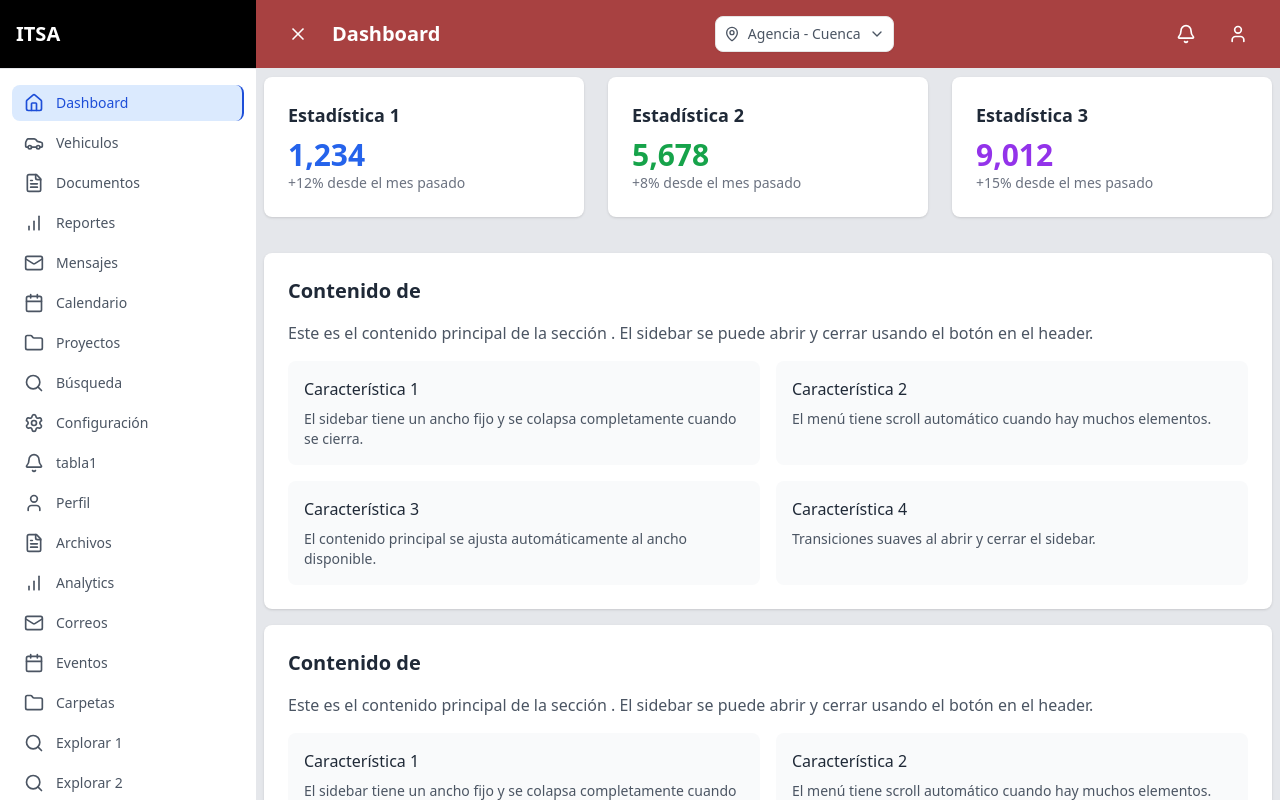
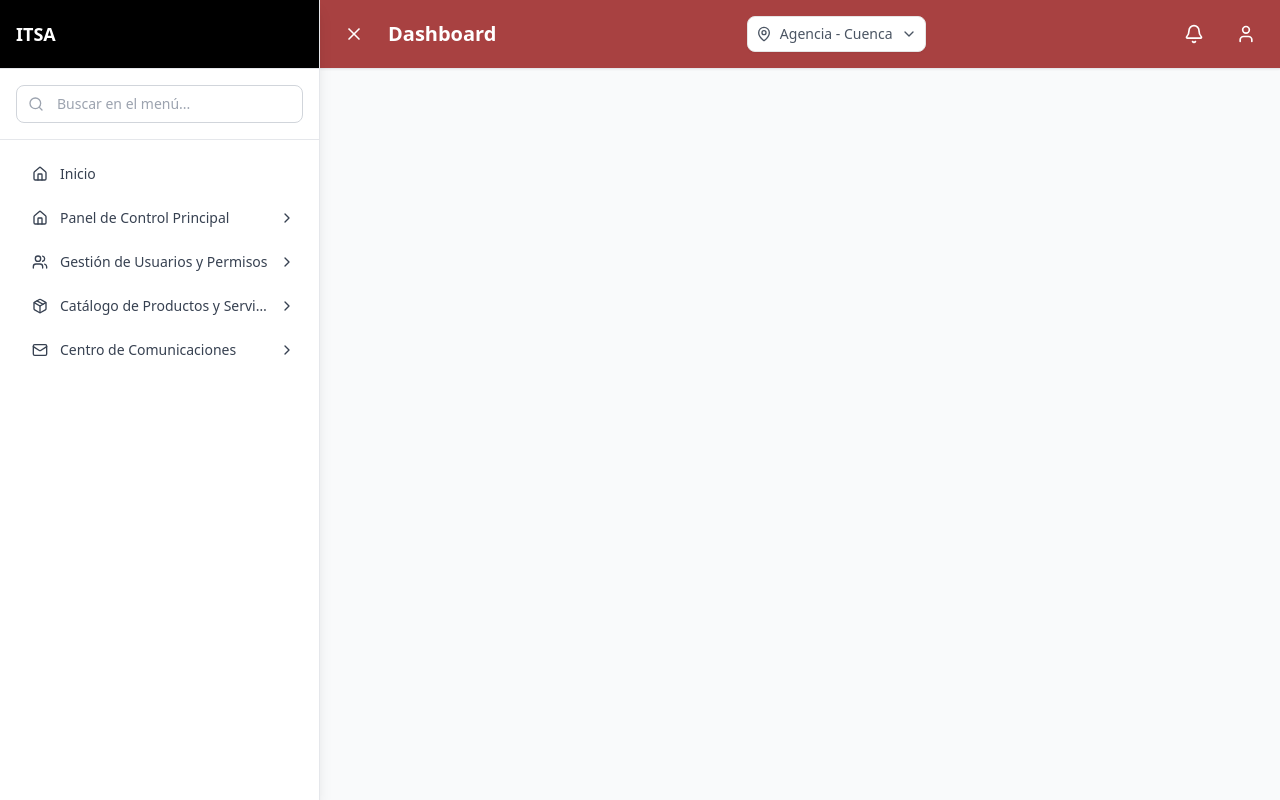
Before and after one commit to tomasfqit/plantilla-muestra-itsa, a React (Vite) app: page / in a window 1280 px wide. Built offline with nearby package versions, Linux system fonts and the light colour scheme; what ag-grid-community would draw is missing.

Commit message:
new mainloyout

```diff
--- /dev/null
+++ b/src/views/Facturas/index.tsx
@@ -0,0 +1,5 @@
+export default function Facturas() {
+    return <div className="flex flex-col gap-4 w-full h-full flex-1 bg-white rounded-md shadow p-4 overflow-auto">
+
+  </div>;
+}
--- a/src/views/MainLayout/index.tsx
+++ b/src/views/MainLayout/index.tsx
@@ -1,129 +1,358 @@
 "use client"
 
-import { useState } from "react"
+import type React from "react"
+import { useState, useMemo } from "react"
 import {
+    ChevronDown,
+    ChevronRight,
     Menu,
     X,
+    Search,
     Home,
     Settings,
+    Users,
     FileText,
-    BarChart,
+    Database,
+    Shield,
+    Globe,
     Mail,
     Calendar,
-    Folder,
-    Search,
+    BarChart3,
+    Package,
+    CreditCard,
+    User,
+    MapPin,
     Bell,
-    User,
-    Car,
-    MapPin,
-    ChevronDown,
 } from "lucide-react"
-import Dashboard from "../Dashboard"
+import { DropdownMenu, DropdownMenuContent, DropdownMenuItem, DropdownMenuTrigger } from "@/components/ui/dropdown-menu"
+import { Button } from "@/components/ui/button"
+import { notificacionesData, type Notificacion } from "@/constants"
 import Usuarios from "../Usuarios"
-import FiltrosModal from "../filtros-modal"
-import { DropdownMenu, DropdownMenuContent, DropdownMenuItem, DropdownMenuTrigger } from "@/components/ui/dropdown-menu"
-import { notificacionesData, type Notificacion } from "@/constants"
-import { Button } from "@/components/ui/button"
 
-const menuItems = [
-    { icon: Home, label: "Dashboard", href: "#" },
-    { icon: Car, label: "Vehiculos", href: "#" },
-    { icon: FileText, label: "Documentos", href: "#" },
-    { icon: BarChart, label: "Reportes", href: "#" },
-    { icon: Mail, label: "Mensajes", href: "#" },
-    { icon: Calendar, label: "Calendario", href: "#" },
-    { icon: Folder, label: "Proyectos", href: "#" },
-    { icon: Search, label: "Búsqueda", href: "#" },
-    { icon: Settings, label: "Configuración", href: "#" },
+interface MenuItem {
+    id: string
+    title: string
+    icon: React.ComponentType<any>
+    children?: MenuItem[]
+}
+
+const menuData: MenuItem[] = [
+    {
+        id: "dashboard",
+        title: "Inicio",
+        icon: Home,
+    },
+    {
+        id: "dashboard",
+        title: "Panel de Control Principal",
+        icon: Home,
+        children: [
+            {
+                id: "analytics",
+                title: "Análisis y Métricas Avanzadas",
+                icon: BarChart3,
+                children: [
+                    { id: "sales-analytics", title: "Análisis de Ventas Detallado", icon: CreditCard },
+                    { id: "user-analytics", title: "Comportamiento de Usuarios", icon: Users },
+                    { id: "performance-metrics", title: "Métricas de Rendimiento", icon: BarChart3 },
+                ],
+            },
+            {
+                id: "reports",
+                title: "Reportes y Documentación",
+                icon: FileText,
+                children: [
+                    { id: "monthly-reports", title: "Reportes Mensuales Ejecutivos", icon: Calendar },
+                    { id: "custom-reports", title: "Reportes Personalizados", icon: FileText },
+                    { id: "export-data", title: "Exportación de Datos", icon: Database },
+                ],
+            },
+        ],
+    },
+    {
+        id: "users",
+        title: "Gestión de Usuarios y Permisos",
+        icon: Users,
+        children: [
+            {
+                id: "user-management",
+                title: "Administración de Usuarios",
+                icon: Users,
+                children: [
+                    { id: "create-user", title: "Crear Nuevos Usuarios", icon: Users },
+                    { id: "edit-users", title: "Editar Perfiles de Usuario", icon: Settings },
+                    { id: "user-permissions", title: "Configurar Permisos", icon: Shield },
+                ],
+            },
+            {
+                id: "roles",
+                title: "Roles y Privilegios del Sistema",
+                icon: Shield,
+                children: [
+                    { id: "admin-roles", title: "Roles de Administrador", icon: Shield },
+                    { id: "user-roles", title: "Roles de Usuario Final", icon: Users },
+                    { id: "custom-roles", title: "Roles Personalizados", icon: Settings },
+                ],
+            },
+        ],
+    },
+    {
+        id: "products",
+        title: "Catálogo de Productos y Servicios",
+        icon: Package,
+        children: [
+            {
+                id: "inventory",
+                title: "Control de Inventario Avanzado",
+                icon: Database,
+                children: [
+                    { id: "stock-management", title: "Gestión de Stock en Tiempo Real", icon: Package },
+                    { id: "suppliers", title: "Proveedores y Suministros", icon: Globe },
+                    { id: "warehouse", title: "Administración de Almacenes", icon: Database },
+                ],
+            },
+            {
+                id: "categories",
+                title: "Categorías y Clasificaciones",
+                icon: FileText,
+                children: [
+                    { id: "main-categories", title: "Categorías Principales", icon: FileText },
+                    { id: "subcategories", title: "Subcategorías Detalladas", icon: FileText },
+                    { id: "tags", title: "Etiquetas y Metadatos", icon: Settings },
+                ],
+            },
+        ],
+    },
+    {
+        id: "communications",
+        title: "Centro de Comunicaciones",
+        icon: Mail,
+        children: [
+            {
+                id: "email-campaigns",
+                title: "Campañas de Email Marketing",
+                icon: Mail,
+                children: [
+                    { id: "create-campaign", title: "Crear Nueva Campaña", icon: Mail },
+                    { id: "templates", title: "Plantillas de Email", icon: FileText },
+                    { id: "analytics-email", title: "Análisis de Campañas", icon: BarChart3 },
+                ],
+            },
+            {
+                id: "notifications",
+                title: "Sistema de Notificaciones",
+                icon: Settings,
+                children: [
+                    { id: "push-notifications", title: "Notificaciones Push", icon: Settings },
+                    { id: "sms-notifications", title: "Mensajes SMS", icon: Mail },
+                    { id: "in-app-notifications", title: "Notificaciones en App", icon: Settings },
+                ],
+            },
+        ],
+    },
 ]
 
-// Elementos adicionales para demostrar el scroll
-const additionalItems = [
-    { icon: Bell, label: "tabla1", href: "#" },
-    { icon: User, label: "Perfil", href: "#" },
-    { icon: FileText, label: "Archivos", href: "#" },
-    { icon: BarChart, label: "Analytics", href: "#" },
-    { icon: Mail, label: "Correos", href: "#" },
-    { icon: Calendar, label: "Eventos", href: "#" },
-    { icon: Folder, label: "Carpetas", href: "#" },
-    { icon: Search, label: "Explorar 1", href: "#" },
-    { icon: Search, label: "Explorar 2", href: "#" },
-    { icon: Search, label: "Explorar 3", href: "#" },
-    { icon: Search, label: "Explorar 4", href: "#" },
-    { icon: Search, label: "Explorar 5", href: "#" },
-    { icon: Search, label: "Explorar 6", href: "#" },
-    { icon: Search, label: "Explorar 7", href: "#" },
-    { icon: Search, label: "Explorar 8", href: "#" },
-    { icon: Search, label: "Explorar 9", href: "#" },
-    { icon: Search, label: "Explorar 10", href: "#" },
-    { icon: Search, label: "Explorar 11", href: "#" },
-    { icon: Search, label: "Explorar 12", href: "#" },
-
-]
-
-export default function MainLayout() {
+export default function ThreeLevelSidebar() {
     const [sidebarOpen, setSidebarOpen] = useState(true)
+    const [expandedItems, setExpandedItems] = useState<Set<string>>(new Set())
+    const [searchTerm, setSearchTerm] = useState("")
     const [activeItem, setActiveItem] = useState("Dashboard")
     const [currentLocation, setCurrentLocation] = useState("Cuenca")
-    const toggleSidebar = () => {
-        setSidebarOpen(!sidebarOpen)
+
+    const toggleSidebar = () => setSidebarOpen(!sidebarOpen)
+
+    const toggleExpanded = (itemId: string) => {
+        const newExpanded = new Set(expandedItems)
+        if (newExpanded.has(itemId)) {
+            newExpanded.delete(itemId)
+        } else {
+            newExpanded.add(itemId)
+        }
+        setExpandedItems(newExpanded)
     }
 
-    const allMenuItems = [...menuItems, ...additionalItems]
+    const filterMenuItems = (items: MenuItem[], searchTerm: string): MenuItem[] => {
+        if (!searchTerm) return items
+
+        return items.reduce((filtered: MenuItem[], item) => {
+            const matchesSearch = item.title.toLowerCase().includes(searchTerm.toLowerCase())
+            const filteredChildren = item.children ? filterMenuItems(item.children, searchTerm) : []
+
+            if (matchesSearch || filteredChildren.length > 0) {
+                filtered.push({
+                    ...item,
+                    children: filteredChildren.length > 0 ? filteredChildren : item.children,
+                })
+            }
+
+            return filtered
+        }, [])
+    }
+
+    const filteredMenuData = useMemo(() => filterMenuItems(menuData, searchTerm), [searchTerm])
+
+    const renderMenuItem = (item: MenuItem, level = 0) => {
+        const hasChildren = item.children && item.children.length > 0
+        const isExpanded = expandedItems.has(item.id)
+        const Icon = item.icon
+
+        const paddingClass = level === 0 ? "pl-4" : level === 1 ? "pl-8" : "pl-12"
+        const textSize = level === 0 ? "text-sm font-medium" : level === 1 ? "text-sm" : "text-xs"
 
         return (
-        <div className="flex h-screen bg-gray-100">
+            <div key={item.id} className="w-full">
+                <div
+                    className={`
+    flex items-center justify-between w-full px-2 py-2 text-left text-gray-700
+    hover:bg-gray-100 hover:text-gray-900 rounded-lg transition-colors duration-200
+    ${paddingClass} ${textSize} ${!hasChildren ? "cursor-pointer" : "cursor-default"}
+  `}
+                    onClick={() => {
+                        if (hasChildren) {
+                            toggleExpanded(item.id)
+                        } else {
+                            // Console log para el último nivel del menú
+                            setActiveItem(item.title)
+                            console.log("Elemento seleccionado:", {
+                                id: item.id,
+                                title: item.title,
+                                level: level,
+                                timestamp: new Date().toISOString(),
+                            })
+                        }
+                    }}
+                >
+                    <div className="flex items-center space-x-3 min-w-0 flex-1">
+                        <Icon className="w-4 h-4 flex-shrink-0" />
+                        <span className="truncate">{item.title}</span>
+                    </div>
+                    {hasChildren && (
+                        <div className="flex-shrink-0 ml-2">
+                            {isExpanded ? <ChevronDown className="w-4 h-4" /> : <ChevronRight className="w-4 h-4" />}
+                        </div>
+                    )}
+                </div>
+
+                {hasChildren && isExpanded && (
+                    <div className="mt-1 space-y-1">{item.children!.map((child) => renderMenuItem(child, level + 1))}</div>
+                )}
+            </div>
+        )
+    }
+
+    const renderContent = () => {
+        switch (activeItem) {
+            case "Inicio":
+                return <div className="flex-1 p-6 overflow-y-auto">
+                    <div className="grid grid-cols-1 md:grid-cols-2 lg:grid-cols-3 gap-6">
+                        <div className="bg-white rounded-lg shadow-sm border border-gray-200 p-6">
+                            <h2 className="text-2xl font-bold text-gray-800 mb-4">Contenido Principal</h2>
+                            <p className="text-gray-600 mb-6">
+                                Este es el área de contenido principal que se adapta automáticamente al ancho disponible cuando el
+                                sidebar se abre o se cierra.
+                            </p>
+                        </div>
+                        <div className="bg-white rounded-lg shadow-sm border border-gray-200 p-6">
+                            <h2 className="text-2xl font-bold text-gray-800 mb-4">Contenido Principal</h2>
+                            <p className="text-gray-600 mb-6">
+                                Este es el área de contenido principal que se adapta automáticamente al ancho disponible cuando el
+                                sidebar se abre o se cierra.
+                            </p>
+                        </div>
+                        <div className="bg-white rounded-lg shadow-sm border border-gray-200 p-6">
+                            <h2 className="text-2xl font-bold text-gray-800 mb-4">Contenido Principal</h2>
+                            <p className="text-gray-600 mb-6">
+                                Este es el área de contenido principal que se adapta automáticamente al ancho disponible cuando el
+                                sidebar se abre o se cierra.
+                            </p>
+                        </div>
+                        <div className="bg-white rounded-lg shadow-sm border border-gray-200 p-6">
+                            <h2 className="text-2xl font-bold text-gray-800 mb-4">Ejemplo numero 1</h2>
+                            <p className="text-gray-600 mb-6">
+                                Crud y tabla, acceder al menu item: <strong>Análisis de Ventas Detallado</strong>
+                            </p>
+                        </div>
+                    </div>
+                   <div className="pt-4">
+                        <div className="w-full bg-white rounded-lg shadow-sm border border-gray-200 p-6">
+                            <h2 className="text-2xl font-bold text-gray-800 mb-4">Nota</h2>
+                            <p className="text-gray-600 mb-6">
+                                No tener en cuenta fallos de funcionameinto de la plantilla, solo es un ejemplo de como se puede usar el componente. En todo caso mejor y optimizar el fallo de funcionamiento.
+                            </p>
+                        </div>
+                   </div>
+                </div>
+            case "Análisis de Ventas Detallado":
+                return <Usuarios />
+            default:
+                return null
+        }
+    }
+
+    return (
+        <div className="flex h-screen bg-gray-50">
             {/* Sidebar */}
             <div
-                className={`${sidebarOpen ? "w-64" : "w-0"} transition-all duration-300 ease-in-out overflow-hidden bg-white shadow-lg`}
+                className={`
+    ${sidebarOpen ? "w-80" : "w-0"}
+    lg:${sidebarOpen ? "w-80" : "w-0"}
+    md:${sidebarOpen ? "w-full" : "w-0"}
+    sm:${sidebarOpen ? "w-full" : "w-0"}
+    transition-all duration-300 ease-in-out
+    bg-white shadow-lg border-r border-gray-200
+    fixed lg:relative z-30 h-full
+    overflow-hidden
+    ${sidebarOpen ? "block" : "hidden lg:block"}
+  `}
             >
-                <div className="flex flex-col h-full">
-                    {/* Sidebar Header */}
-                    <div className="bg-black flex items-center justify-between p-4 border-b border-gray-200 h-[69px]">
-                        <h2 className=" text-xl font-semibold text-white ">{sidebarOpen && "ITSA"}</h2>
+                <div
+                    className={`flex flex-col h-full ${sidebarOpen ? "opacity-100" : "opacity-0 lg:opacity-0"} transition-opacity duration-300`}
+                >
+                    {/* Header */}
+                    <div className="bg-black flex items-center justify-between p-4 border-b border-gray-200  flex-shrink-0 h-[69px]">
+                        <h2 className="text-lg font-semibold text-white">ITSA</h2>
+                        <button
+                            onClick={toggleSidebar}
+                            className="p-2 rounded-lg hover:bg-gray-100 transition-colors lg:hidden flex-shrink-0"
+                        >
+                            <X className="w-5 h-5" />
+                        </button>
                     </div>
-                    {/* Menu Items with Scroll */}
-                    <nav className="flex-1 overflow-y-auto py-4">
-                        <ul className="space-y-1 px-3">
-                            {allMenuItems.map((item, index) => {
-                                const Icon = item.icon
-                                return (
-                                    <li key={index}>
-                                        <button
-                                            onClick={() => setActiveItem(item.label)}
-                                            className={`w-full flex items-center px-3 py-2 text-sm font-medium rounded-lg transition-colors duration-200 ${activeItem === item.label
-                                                    ? "bg-blue-100 text-blue-700 border-r-2 border-blue-700"
-                                                    : "text-gray-600 hover:bg-gray-100 hover:text-gray-900"
-                                                }`}
-                                        >
-                                            <Icon className="w-5 h-5 mr-3" />
-                                            {item.label}
-                                        </button>
-                                    </li>
-                                )
-                            })}
-                        </ul>
-                    </nav>
 
-                    {/* Sidebar Footer */}
-                    {/* <div className="p-4 border-t border-gray-200">
-                        <div className="flex items-center">
-                            <div className="w-8 h-8 bg-blue-500 rounded-full flex items-center justify-center">
-                                <User className="w-4 h-4 text-white" />
-                            </div>
-                            <div className="ml-3">
-                                <p className="text-sm font-medium text-gray-700">Usuario</p>
-                                <p className="text-xs text-gray-500">usuario@email.com</p>
-                            </div>
-                        </div>
-                    </div> */}
+                    {/* Search Filter */}
+                    <div className="p-4 border-b border-gray-200 flex-shrink-0">
+                        <div className="relative">
+                            <Search className="absolute left-3 top-1/2 transform -translate-y-1/2 w-4 h-4 text-gray-400" />
+                            <input
+                                type="text"
+                                placeholder="Buscar en el menú..."
+                                value={searchTerm}
+                                onChange={(e) => setSearchTerm(e.target.value)}
+                                className="w-full pl-10 pr-4 py-2 border border-gray-300 rounded-lg focus:ring-2 focus:ring-blue-500 focus:border-transparent text-sm"
+                            />
                         </div>
                     </div>
 
-            {/* Main Content Area */}
-            <div className="flex-1 flex flex-col">
-                {/* Header */}
-                <header className="bg-brand-red shadow-sm border-b border-gray-200 px-6 py-4 ">
+                    {/* Menu Items */}
+                    <div className="flex-1 overflow-y-auto p-4 space-y-2">
+                        {filteredMenuData.map((item) => renderMenuItem(item))}
+                    </div>
+                </div>
+            </div>
+
+            {/* Overlay for mobile */}
+            {sidebarOpen && <div className="fixed inset-0 bg-black bg-opacity-50 z-20 lg:hidden" onClick={toggleSidebar} />}
+
+            {/* Main Content */}
+            <div
+                className={`
+        flex-1 flex flex-col transition-all duration-300 ease-in-out
+        ${sidebarOpen ? "lg:ml-0" : "lg:ml-0"}
+      `}
+            >
+                {/* Top Bar */}
+                <div className="bg-brand-red  shadow-sm border-b border-gray-200 p-4 max-h-[69px]">
+                    <header className="">
                         <div className="flex items-center justify-between">
                             <div className="flex items-center">
                                 {/* Sidebar Toggle Button */}
@@ -191,14 +420,11 @@ export default function MainLayout() {
                             </div>
                         </div>
                     </header>
-                {/* Main Content */}
-                <main className="flex-1 bg-gray-200 overflow-y-auto p-2">
+                </div>
 
-                   {activeItem === "Dashboard" && <Dashboard />}
-                   {activeItem === "Vehiculos" && <Usuarios />}
-                   {activeItem === "Documentos" && <FiltrosModal />}
+                {/* Main Content Area */}
+                {renderContent()}
 
-                </main>
             </div>
         </div>
     )
```
Also changed, not shown: 1 other file (tests, documents, lock files or other folders). Lines whose indentation alone changed are shown as unchanged.
